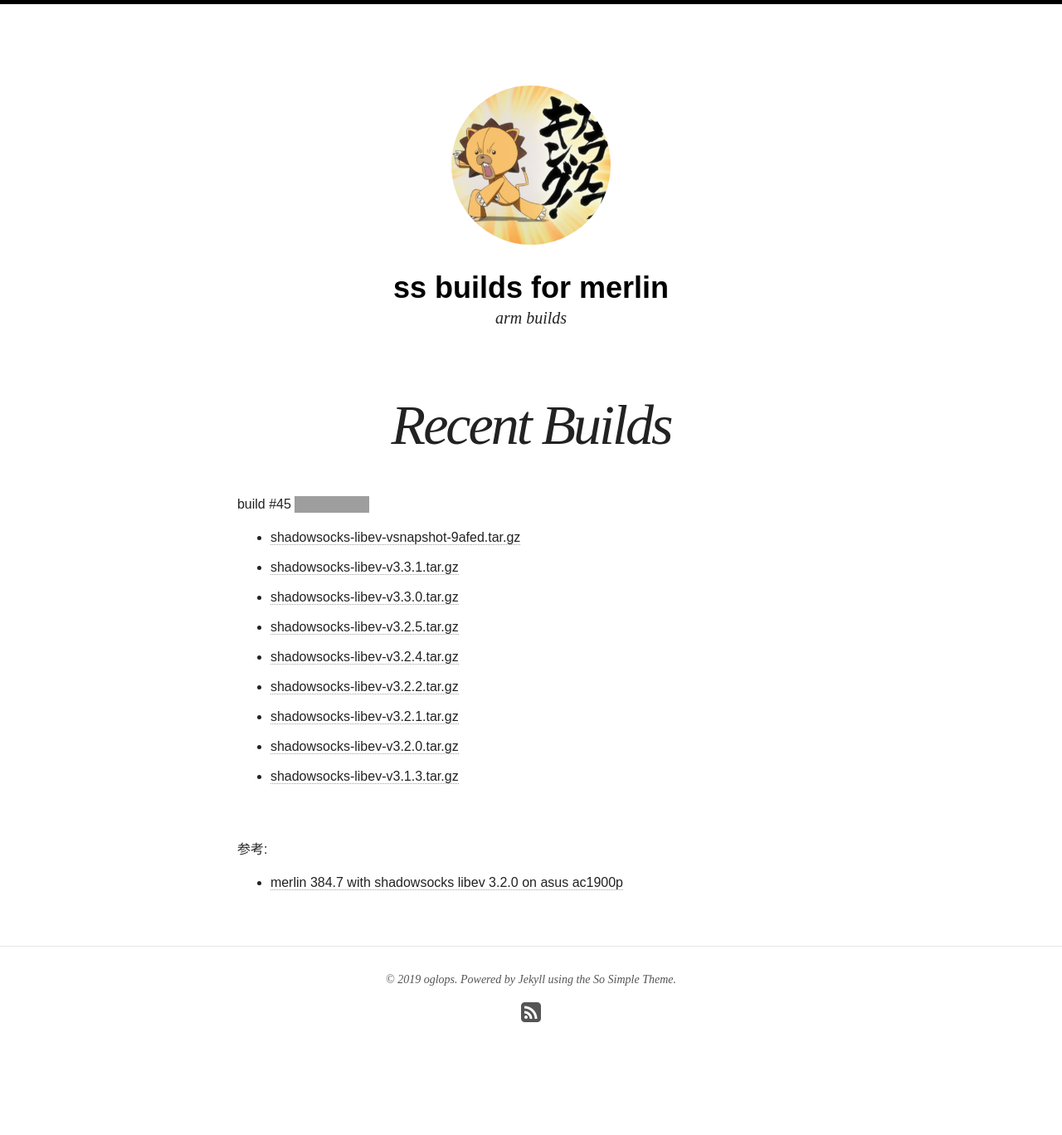
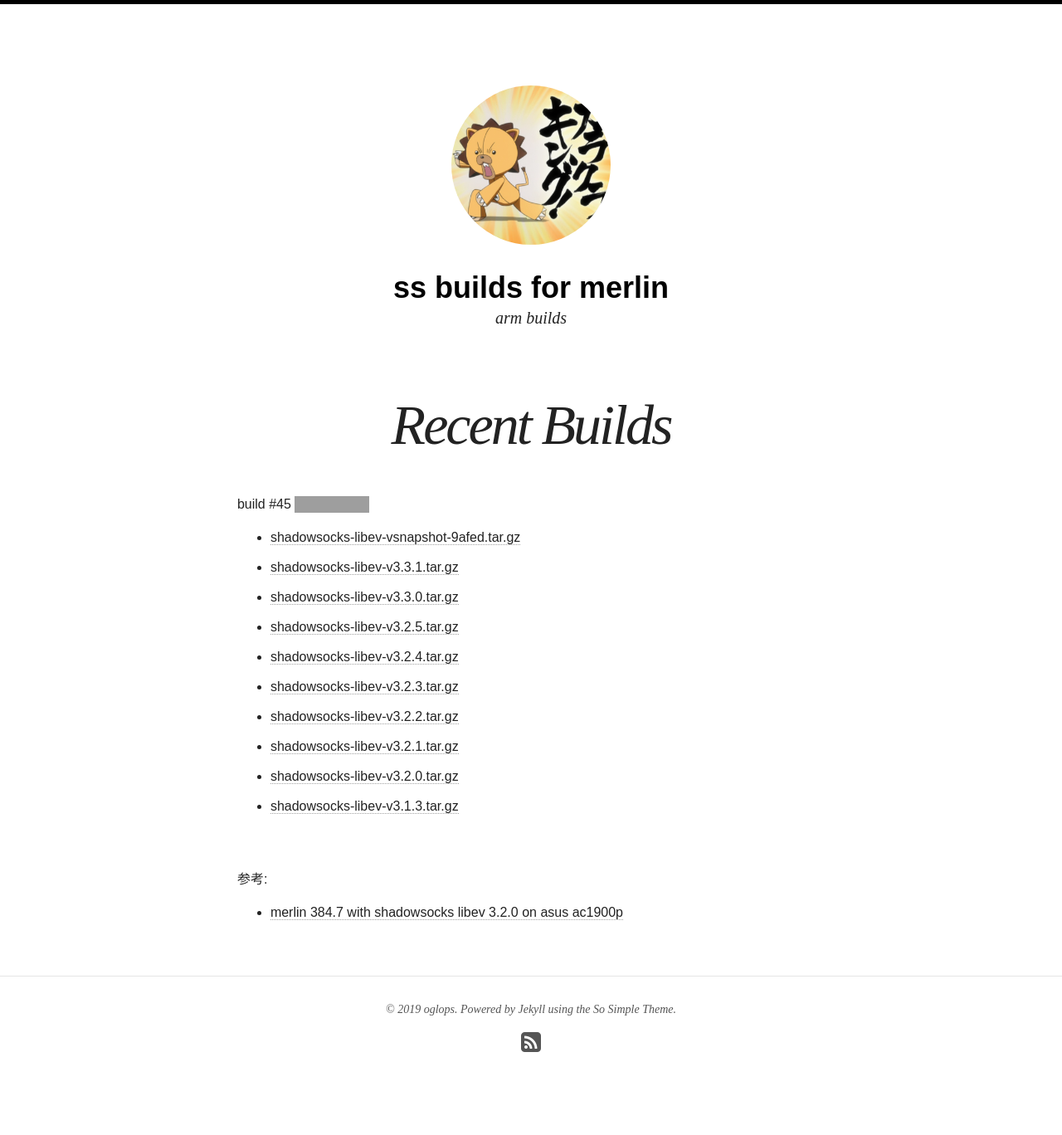
Before and after one commit to oglopss/merlin-ss-ci-jekyll, a Jekyll site: the page built from index.html, in a window 1280 px wide. Shown: the whole page at 83% size. Built offline with Jekyll 4.4.1, drawn with Linux system fonts in a browser that asks for light colours; nearby versions of some CDN libraries; before the commit the page ends 1332 px from its top, so only the background shows below that; grey boxes are pictures that could not be loaded.

Commit message:
Travis build 45 v3.2.3 pushed to gh-pages

```diff
--- a/_data/ss.yml
+++ b/_data/ss.yml
@@ -9,3 +9,4 @@ files:
   - v3.2.0
   - v3.1.3
   - v3.2.2
+  - v3.2.3
```
Also changed, not shown: 1 other file.
